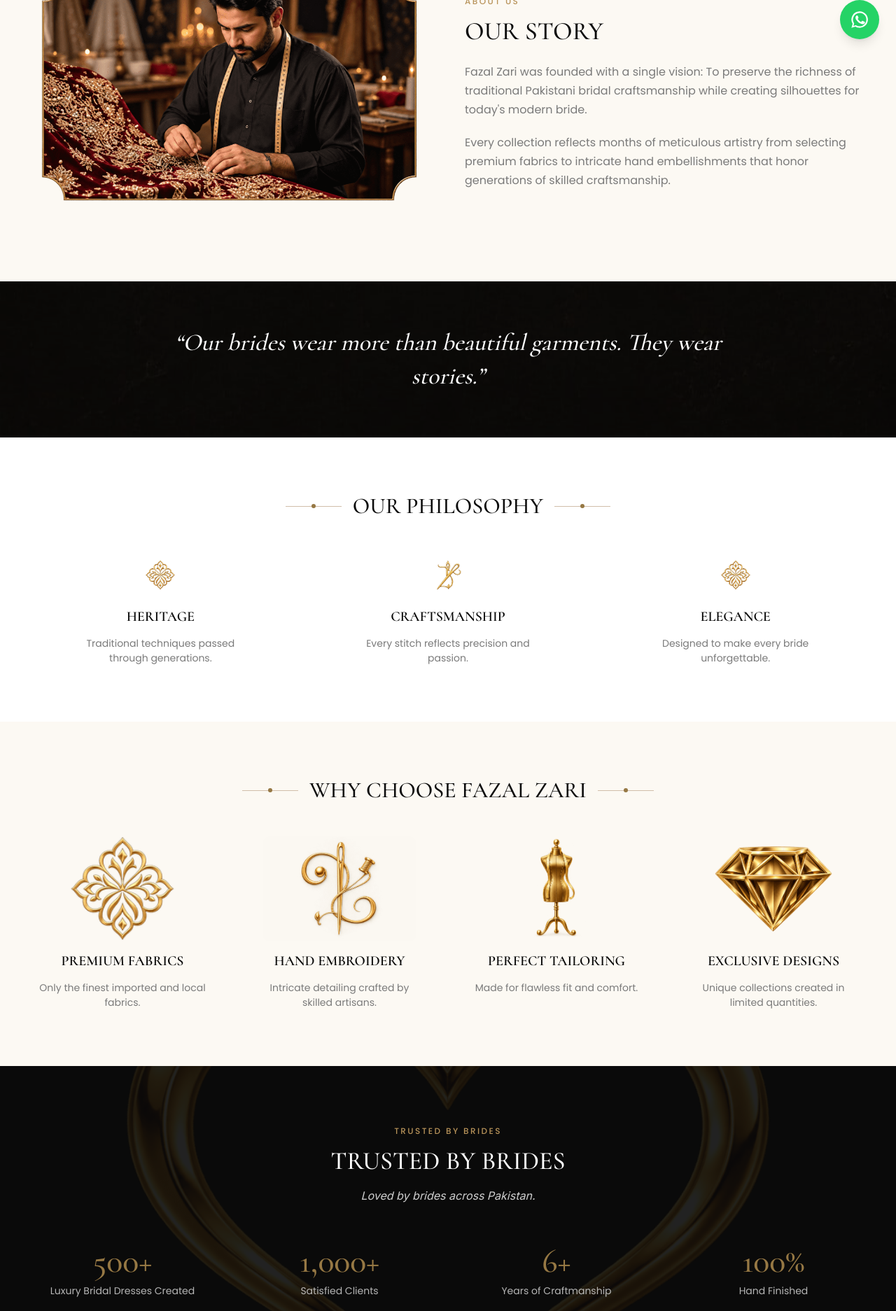
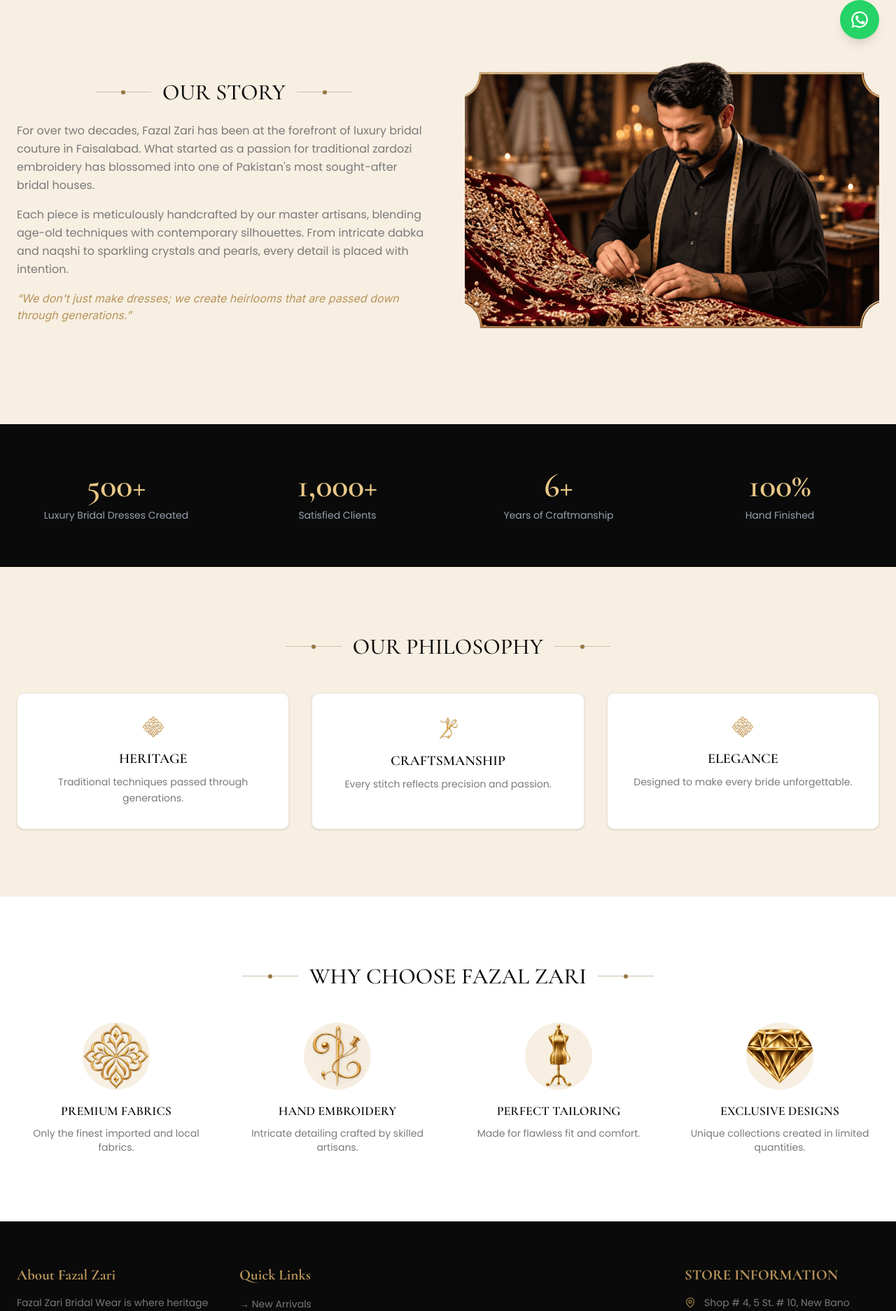
Before and after one commit to Ahmadprofessional/fazalzari-clone, a Next.js app: page /about-us in a window 1280 px wide. Shown: the part 720-2593 px from the top of the page at 70% size. Built offline with nearby package versions, Linux system fonts and the light colour scheme.

Commit message:
Changed the Background, changed the catergories

```diff
--- a/src/app/about-us/page.tsx
+++ b/src/app/about-us/page.tsx
@@ -84,7 +84,7 @@
       <Header />
       <main className="flex flex-1 flex-col">
         {/* 1. Page hero */}
-        <section className="relative flex min-h-[45vh] sm:min-h-[55vh] w-full items-center overflow-hidden bg-ink">
+        <section className="relative flex min-h-[45vh] sm:min-h-[55vh] w-full items-center overflow-hidden bg-ink pt-32 pb-16 sm:pt-40 sm:pb-20">
           <Image
             src="/images/about-hero-bg.jpeg"
             alt="Fazal Zari bridal craftsmanship"
@@ -95,7 +95,9 @@
             placeholder="blur"
             blurDataURL={BLUR_DARK}
           />
-          <div className="absolute inset-0 bg-gradient-to-t from-black/50 via-black/10 to-transparent" />
+          {/* Light dark overlay for text contrast while keeping the royal palace and model bright */}
+          <div className="absolute inset-0 bg-gradient-to-r from-black/85 via-black/45 to-black/15" />
+          <div className="absolute inset-0 bg-gradient-to-t from-black/55 via-transparent to-black/25" />
 
           <div className="relative z-10 mx-auto w-full max-w-7xl px-5 sm:px-6 md:px-10">
             <div className="max-w-[600px]">
@@ -126,91 +128,84 @@
           </div>
         </section>
 
-        {/* 2. About Us intro */}
+        {/* 2. Brand Story */}
         <Reveal>
-          <section className="w-full bg-cream/40 py-12 sm:py-16 md:py-20">
-            <div className="mx-auto grid max-w-7xl grid-cols-1 items-center gap-8 sm:gap-12 px-5 sm:px-6 md:grid-cols-2 md:px-10">
-              <div className="order-1">
+          <section className="bg-cream py-16 md:py-24">
+            <div className="mx-auto grid max-w-7xl grid-cols-1 items-center gap-12 px-6 md:grid-cols-2">
+              <div>
+                <SectionHeading>OUR STORY</SectionHeading>
+                <p className="mt-6 font-sans text-base leading-relaxed text-body-gray">
+                  For over two decades, Fazal Zari has been at the forefront of
+                  luxury bridal couture in Faisalabad. What started as a
+                  passion for traditional zardozi embroidery has blossomed
+                  into one of Pakistan&apos;s most sought-after bridal houses.
+                </p>
+                <p className="mt-4 font-sans text-base leading-relaxed text-body-gray">
+                  Each piece is meticulously handcrafted by our master artisans,
+                  blending age-old techniques with contemporary silhouettes. From
+                  intricate dabka and naqshi to sparkling crystals and pearls,
+                  every detail is placed with intention.
+                </p>
+                <p className="mt-4 font-italic text-base italic text-gold-muted">
+                  &ldquo;We don&apos;t just make dresses; we create heirlooms that
+                  are passed down through generations.&rdquo;
+                </p>
+              </div>
+              <div className="relative aspect-[4/3] overflow-hidden rounded-lg">
                 <Image
                   src="/images/about-story.png"
-                  alt="Fazal Zari bridal artistry"
-                  width={500}
-                  height={333}
-                  sizes="(min-width: 768px) 500px, 100vw"
-                  className="h-auto w-full rounded-md object-cover"
+                  alt="Fazal Zari artisan at work"
+                  fill
+                  sizes="(min-width: 768px) 50vw, 100vw"
+                  className="object-cover"
                   placeholder="blur"
                   blurDataURL={BLUR_CREAM}
                 />
-              </div>
-              <div className="order-2">
-                <span className="font-sans text-xs font-medium tracking-[0.2em] text-gold-muted uppercase">
-                  About Us
-                </span>
-                <h2 className="mt-3 font-serif text-[26px] sm:text-[32px] md:text-[36px] font-medium uppercase leading-[1.1] text-[#0a0a0a]">
-                  Our Story
-                </h2>
-                <p className="mt-6 font-sans text-base font-normal leading-[27px] text-body-gray">
-                  Fazal Zari was founded with a single vision: To preserve
-                  the richness of traditional Pakistani bridal craftsmanship
-                  while creating silhouettes for today&apos;s modern bride.
-                </p>
-                <p className="mt-5 font-sans text-base font-normal leading-[27px] text-body-gray">
-                  Every collection reflects months of meticulous artistry
-                  from selecting premium fabrics to intricate hand
-                  embellishments that honor generations of skilled
-                  craftsmanship.
-                </p>
               </div>
             </div>
           </section>
         </Reveal>
 
-        {/* 3. Pull-quote banner */}
-        <Reveal>
-          <section className="relative flex w-full items-center overflow-hidden bg-ink py-16">
-            <Image
-              src="/images/about-quote-bg.jpeg"
-              alt=""
-              aria-hidden="true"
-              fill
-              sizes="100vw"
-              className="object-cover object-center"
-              placeholder="blur"
-              blurDataURL={BLUR_DARK}
+        {/* 3. Stats */}
+        <section className="bg-ink py-16">
+          <div className="mx-auto grid max-w-7xl grid-cols-2 gap-8 px-6 md:grid-cols-4">
+            {stats.map((stat) => (
+              <div key={stat.label} className="text-center">
+                <Counter
+                  to={stat.to}
+                  suffix={stat.suffix}
+                  className="font-serif-alt text-4xl font-bold text-gold-light md:text-5xl"
                 />
-            <div className="absolute inset-0 bg-black/60" />
-            <div className="relative z-10 mx-auto max-w-4xl px-6 text-center">
-              <p className="font-serif text-xl sm:text-2xl md:text-[34px] italic font-medium leading-[1.4] text-white">
-                &ldquo;Our brides wear more than beautiful garments. They
-                wear stories.&rdquo;
+                <p className="mt-2 font-sans text-sm text-gray-400">
+                  {stat.label}
                 </p>
               </div>
+            ))}
+          </div>
         </section>
-        </Reveal>
 
-        {/* 4. Our Philosophy */}
+        {/* 4. Philosophy */}
         <Reveal>
-          <section className="w-full bg-white py-12 sm:py-16 md:py-20">
-            <div className="mx-auto max-w-7xl px-5 sm:px-6 text-center md:px-10">
-              <SectionHeading>Our Philosophy</SectionHeading>
-
-              <div className="mt-8 sm:mt-12 grid grid-cols-1 gap-8 sm:gap-12 md:grid-cols-3 md:gap-8">
+          <section className="bg-cream py-16 md:py-24">
+            <div className="mx-auto max-w-7xl px-6 text-center">
+              <SectionHeading>OUR PHILOSOPHY</SectionHeading>
+              <div className="mt-12 grid grid-cols-1 gap-8 md:grid-cols-3">
                 {philosophy.map((item) => (
                   <div
                     key={item.title}
-                    className="flex flex-col items-center gap-4 text-center"
+                    className="flex flex-col items-center rounded-lg border border-gold-border/40 bg-white p-8 shadow-sm"
                   >
                     <Image
                       src={item.icon}
-                      alt={item.title}
-                      width={64}
-                      height={64}
-                      className="h-16 w-16 object-contain"
+                      alt=""
+                      width={48}
+                      height={48}
+                      className="mb-4"
                     />
-                    <h3 className="font-serif text-xl font-semibold uppercase leading-6 text-[#0a0a0a]">
+                    <h3 className="font-serif-alt text-xl font-bold text-ink">
                       {item.title}
                     </h3>
-                    <p className="max-w-[260px] font-sans text-sm font-normal leading-[21px] text-body-gray">
+                    <p className="mt-2 font-sans text-sm leading-relaxed text-body-gray">
                       {item.description}
                     </p>
                   </div>
@@ -220,73 +215,27 @@
           </section>
         </Reveal>
 
-        {/* 5. Why Choose Fazal Zari */}
+        {/* 5. Why Choose Us */}
         <Reveal>
-          <section className="w-full bg-cream/40 py-12 sm:py-16 md:py-20">
-            <div className="mx-auto max-w-7xl px-5 sm:px-6 text-center md:px-10">
-              <SectionHeading>Why Choose Fazal Zari</SectionHeading>
-
-              <div className="mt-12 grid grid-cols-1 gap-10 sm:grid-cols-2 lg:grid-cols-4">
+          <section className="bg-white py-16 md:py-24">
+            <div className="mx-auto max-w-7xl px-6">
+              <SectionHeading>WHY CHOOSE FAZAL ZARI</SectionHeading>
+              <div className="mt-12 grid grid-cols-1 gap-8 sm:grid-cols-2 lg:grid-cols-4">
                 {whyChoose.map((item) => (
-                  <div
-                    key={item.title}
-                    className="flex flex-col items-center gap-4 text-center"
-                  >
+                  <div key={item.title} className="text-center">
+                    <div className="relative mx-auto mb-4 h-24 w-24 overflow-hidden rounded-full bg-cream">
                       <Image
                         src={item.image}
-                      alt={item.title}
-                      width={800}
-                      height={533}
-                      sizes="(min-width: 1024px) 220px, (min-width: 640px) 50vw, 100vw"
-                      className="h-[150px] w-[220px] rounded-md object-cover"
-                      placeholder="blur"
-                      blurDataURL={BLUR_CREAM}
+                        alt=""
+                        fill
+                        className="object-cover"
                       />
-                    <h3 className="font-serif text-xl font-semibold uppercase leading-6 text-[#0a0a0a]">
+                    </div>
+                    <h3 className="font-serif-alt text-lg font-bold text-ink">
                       {item.title}
                     </h3>
-                    <p className="max-w-[240px] font-sans text-sm font-normal leading-[21px] text-body-gray">
+                    <p className="mt-2 font-sans text-sm text-body-gray">
                       {item.description}
-                    </p>
-                  </div>
-                ))}
-              </div>
-            </div>
-          </section>
-        </Reveal>
-
-        {/* 6. Trusted By Brides */}
-        <Reveal>
-          <section className="relative w-full overflow-hidden bg-ink py-20">
-            <Image
-              src="/images/about-trusted-by-brides.png"
-              alt=""
-              aria-hidden="true"
-              fill
-              sizes="100vw"
-              className="object-cover object-center opacity-10"
-            />
-            <div className="relative z-10 mx-auto max-w-7xl px-6 text-center md:px-10">
-              <span className="font-sans text-xs font-medium tracking-[0.2em] text-gold-muted uppercase">
-                Trusted By Brides
-              </span>
-              <h2 className="mt-3 font-serif text-[26px] sm:text-[32px] md:text-[36px] font-medium uppercase leading-[1.1] text-white">
-                Trusted By Brides
-              </h2>
-              <p className="mt-4 font-italic text-base italic font-normal leading-[27px] text-white/80">
-                Loved by brides across Pakistan.
-              </p>
-
-              <div className="mt-14 grid grid-cols-1 gap-10 sm:grid-cols-2 lg:grid-cols-4">
-                {stats.map((stat) => (
-                  <div key={stat.label} className="flex flex-col items-center gap-2">
-                    <Counter
-                      to={stat.to}
-                      suffix={stat.suffix}
-                      className="font-serif text-[36px] sm:text-[42px] md:text-[48px] font-medium leading-none text-gold"
-                    />
-                    <p className="font-sans text-sm font-normal leading-[21px] text-white/70">
-                      {stat.label}
                     </p>
                   </div>
                 ))}
--- a/src/app/contact-us/page.tsx
+++ b/src/app/contact-us/page.tsx
@@ -58,7 +58,7 @@
       <Header />
       <main className="flex flex-1 flex-col">
         {/* 1. Page hero */}
-        <section className="relative flex min-h-[40vh] sm:min-h-[50vh] w-full items-center overflow-hidden bg-ink pt-32 pb-16 sm:pt-40 sm:pb-20">
+        <section className="relative flex min-h-[40vh] sm:min-h-[52vh] w-full items-center overflow-hidden bg-ink pt-32 pb-16 sm:pt-40 sm:pb-20">
           <Image
             src="/images/about-hero-bg.jpeg"
             alt="Fazal Zari bridal craftsmanship"
@@ -69,7 +69,9 @@
             placeholder="blur"
             blurDataURL={BLUR_DARK}
           />
-          <div className="absolute inset-0 bg-gradient-to-t from-black/50 via-black/10 to-transparent" />
+          {/* Light dark overlay for text contrast while keeping the royal palace and model bright */}
+          <div className="absolute inset-0 bg-gradient-to-r from-black/85 via-black/45 to-black/15" />
+          <div className="absolute inset-0 bg-gradient-to-t from-black/55 via-transparent to-black/25" />
 
           <div className="relative z-10 mx-auto w-full max-w-7xl px-5 sm:px-6 md:px-10">
             <div className="max-w-[600px]">
--- a/src/components/ShopByCategory.tsx
+++ b/src/components/ShopByCategory.tsx
@@ -16,12 +16,12 @@
   },
   {
     label: "Luxury Formals",
-    image: "/images/products/beige-embroidered-maxi-anarkali/img-1.webp",
+    image: "/images/products/rose-gold-embroidered-maxi/img-2.webp",
     href: "/products?category=Luxury+Formals",
   },
   {
     label: "Party Wear",
-    image: "/images/products/peach-embroidered-maxi/img-1.webp",
+    image: "/images/products/powder-blue-embroidered-kurta-set/img-2.webp",
     href: "/products?category=Party+Wear",
   },
   {
```
Also changed, not shown: src/data/products.ts (+14 -14 lines), public/images/about-hero-bg.jpeg, public/images/lookbook-banner.jpeg. Lines whose indentation alone changed are shown as unchanged.
